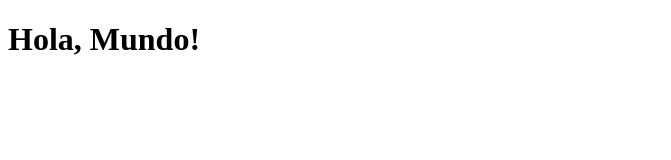
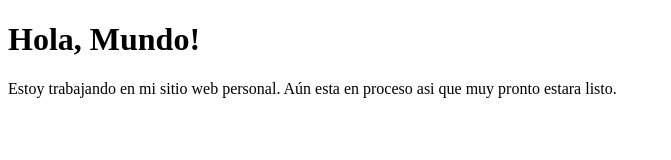
Before and after one commit to jerogdev-jz/javaScript, a plain HTML site: page Introducción/holamundo.html in a window 1280 px wide. Shown: the whole page, without its empty margins (0-671 px from the left). Drawn offline with Linux system fonts and the light colour scheme.

Commit message:
Update holamundo.html

```diff
--- a/Introducción/holamundo.html
+++ b/Introducción/holamundo.html
@@ -7,5 +7,6 @@
 </head>
 <body>
     <h1>Hola, Mundo!</h1>
+    <p>Estoy trabajando en mi sitio web personal. Aún esta en proceso asi que muy pronto estara listo.</p>
 </body>
 </html>
```
